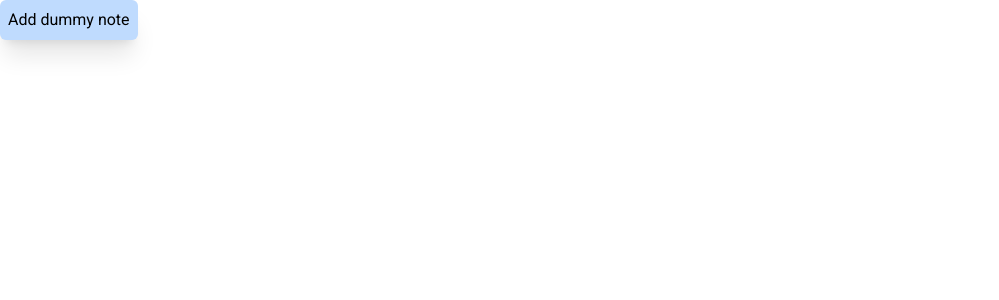
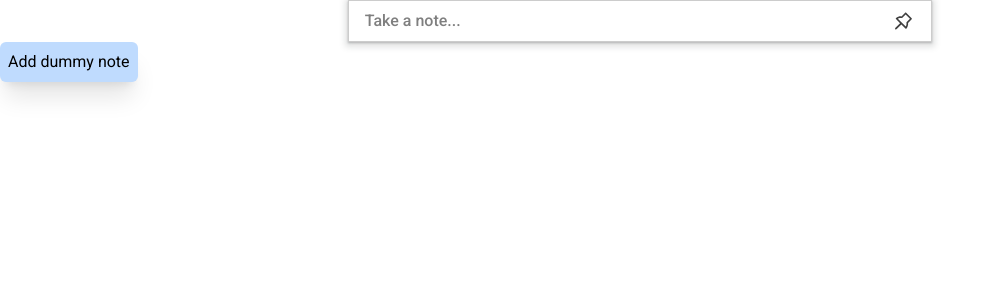
Before and after one commit to kelompok-uiux/project-kel-5, a Next.js app: page / in a window 1280 px wide. Shown: the top 300 px of the page, without its empty margins (0-999 px from the left). Built offline with nearby package versions, Linux system fonts and the light colour scheme.

Commit message:
AddNoteBar Component

```diff
--- a/package.json
+++ b/package.json
@@ -14,6 +14,8 @@
     "next": "14.0.2",
     "react": "^18",
     "react-dom": "^18",
+    "react-icons": "^4.11.0",
+    "react-quill": "^2.0.0",
     "react-redux": "^8.1.3"
   },
   "devDependencies": {
--- /dev/null
+++ b/src/app/components/AddNoteBar.tsx
@@ -0,0 +1,123 @@
+"use client"
+import React, { useState, useRef, useEffect } from "react"
+import ReactQuill from "react-quill"
+import "react-quill/dist/quill.snow.css"
+import { AiFillPushpin, AiOutlinePushpin } from "react-icons/ai"
+import { FiPlus } from "react-icons/fi"
+import { Note } from "@/features/note/noteSlice"
+
+const emptyNote = {
+  title: "",
+  content: "",
+  pinned: false,
+  modalIsOpen: false,
+}
+
+const AddNoteBar = () => {
+  const [newNote, setNewNote] = useState<Note>(emptyNote)
+  const [isFocused, setIsFocused] = useState(false)
+
+  const handleFocus = () => {
+    setIsFocused(true)
+  }
+
+  const handleAddNote = () => {
+    setIsFocused(false)
+    setNewNote(emptyNote)
+    console.log(newNote)
+  }
+
+  const handlePin = () => {
+    setNewNote({ ...newNote, pinned: !newNote.pinned })
+  }
+
+  useEffect(() => {
+    const handleClick = (e: MouseEvent) => {
+      const rte = document.getElementById("rich-text-editor")
+      if (rte && !rte.contains(e.target as Node)) {
+        setIsFocused(false)
+      }
+    }
+
+    window.addEventListener("click", handleClick)
+
+    return () => {
+      window.removeEventListener("click", handleClick)
+    }
+  }, [])
+
+  return (
+    <div className="relative px-4">
+      <div
+        style={{
+          boxShadow:
+            "0 1px 2px 0 rgba(60,64,67,0.302), 0 2px 6px 3px rgba(60,64,67,0.149)",
+        }}
+        className="mx-auto max-w-prose"
+      >
+        {isFocused ? (
+          <div id="rich-text-editor">
+            <div className="flex items-center space-x-2 border-x border-t border-black/20 pr-4">
+              <input
+                value={newNote.title}
+                onChange={(e) =>
+                  setNewNote({ ...newNote, title: e.target.value })
+                }
+                className="w-full border-black/20 p-4 text-lg font-medium outline-none placeholder:italic placeholder:text-black/50"
+                placeholder="Title"
+              />
+              <AiFillPushpin
+                title="Pin note"
+                onClick={handlePin}
+                className={`h-6 w-6 cursor-pointer text-black/75 hover:text-blue-500 ${
+                  !newNote.pinned && "hidden"
+                }`}
+              />
+              <AiOutlinePushpin
+                title="Pin note"
+                onClick={handlePin}
+                className={`h-6 w-6 cursor-pointer text-black/75 hover:text-blue-500 ${
+                  newNote.pinned && "hidden"
+                }`}
+              />
+              <FiPlus
+                onClick={handleAddNote}
+                title="Add note"
+                className={`h-6 w-6 cursor-pointer text-black/75 hover:text-blue-500`}
+              />
+            </div>
+            <ReactQuill
+              theme="snow"
+              value={newNote.content}
+              onChange={(value) => setNewNote({ ...newNote, content: value })}
+              placeholder="Take a note..."
+            />
+          </div>
+        ) : (
+          <div className="flex items-center border border-black/20 pr-4">
+            <input
+              onFocus={handleFocus}
+              className="w-full px-4 py-2 outline-none placeholder:font-medium placeholder:text-black/50"
+              placeholder="Take a note..."
+            />
+            {newNote.pinned ? (
+              <AiFillPushpin
+                title="Pin note"
+                onClick={handlePin}
+                className="h-6 w-6 cursor-pointer text-black/75 hover:text-blue-500"
+              />
+            ) : (
+              <AiOutlinePushpin
+                title="Pin note"
+                onClick={handlePin}
+                className="h-6 w-6 cursor-pointer text-black/75 hover:text-blue-500"
+              />
+            )}
+          </div>
+        )}
+      </div>
+    </div>
+  )
+}
+
+export default AddNoteBar
--- a/src/app/components/TestComponent.tsx
+++ b/src/app/components/TestComponent.tsx
@@ -2,6 +2,7 @@
 import { addNote } from "@/features/note/noteSlice"
 import { useAppDispatch, useAppSelector } from "@/hooks"
 import React from "react"
+import AddNoteBar from "./AddNoteBar"
 
 const dummyNote = {
   title: "test",
@@ -15,6 +16,7 @@ const TestComponent = () => {
   const notes = useAppSelector((state) => state.note.notes)
   return (
     <div className="text-black">
+      <AddNoteBar />
       <button
         className="rounded-md bg-blue-200 p-2 shadow-xl"
         onClick={() => {
--- a/src/app/layout.tsx
+++ b/src/app/layout.tsx
@@ -5,7 +5,7 @@ import ReduxStateProvider from "./components/ReduxStateProvider"
 
 const roboto = Roboto({
   subsets: ["latin"],
-  weight: ["400", "700"],
+  weight: ["400", "500", "700"],
   variable: "--font-roboto",
 })
 
--- a/src/features/note/noteSlice.ts
+++ b/src/features/note/noteSlice.ts
@@ -1,6 +1,6 @@
 import { PayloadAction, createSlice } from "@reduxjs/toolkit"
 
-type Note = {
+export type Note = {
   title: string
   content: string
   pinned: boolean
```
Also changed, not shown: 1 other file (tests, documents, lock files or other folders).
